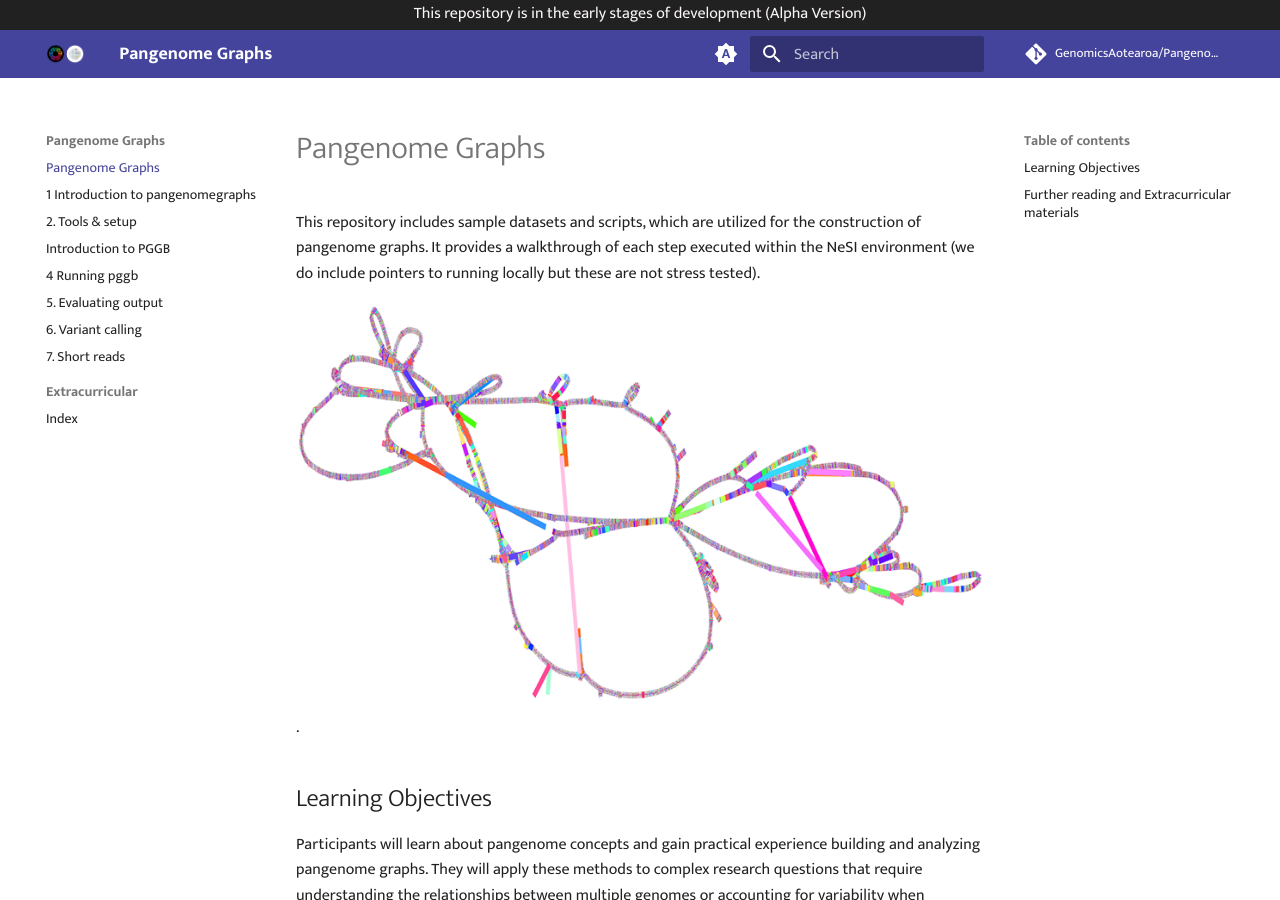
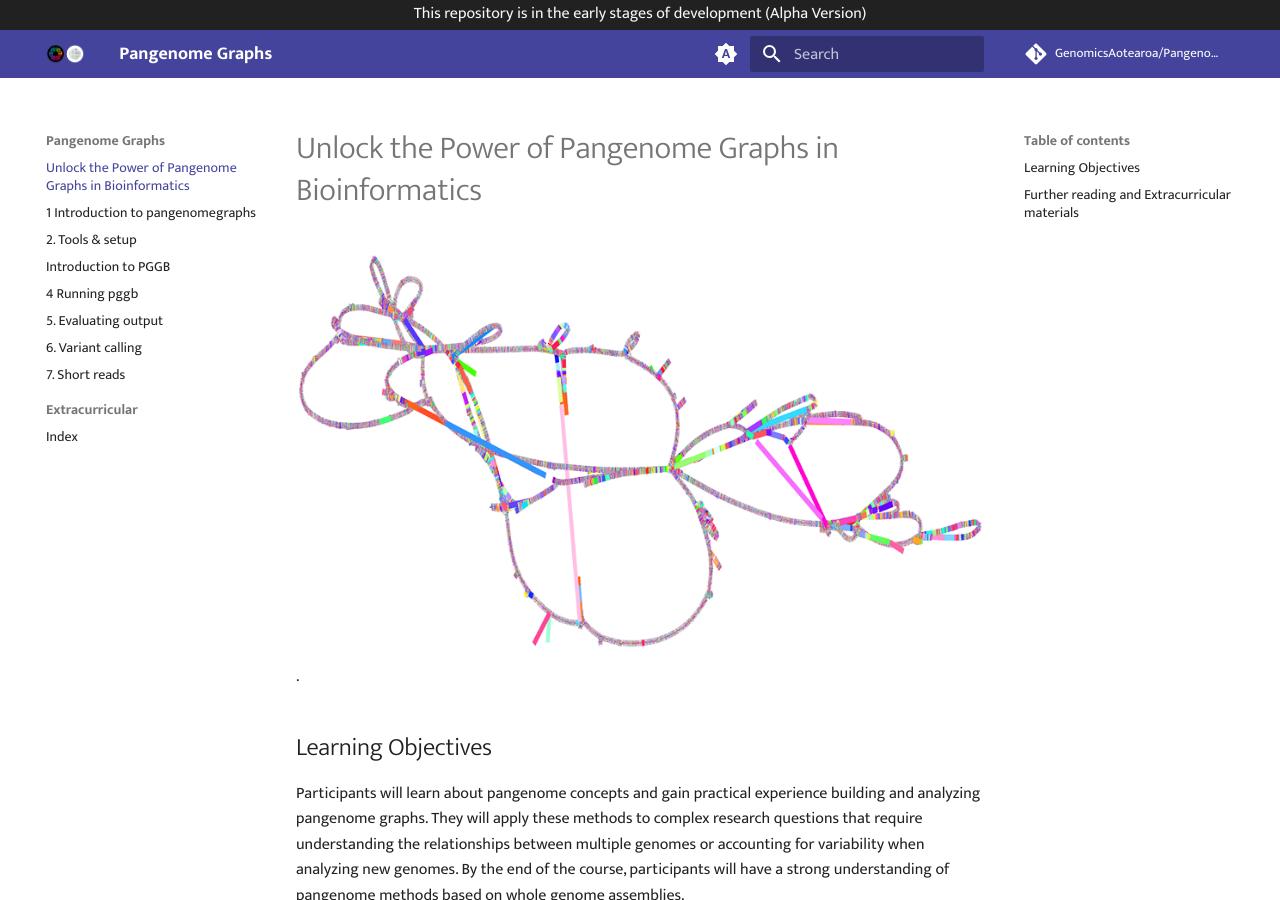
Before and after one commit to GenomicsAotearoa/Pangenome-Graphs-Workshop, an MkDocs documentation site: the page built from docs/index.md, in a window 1280 px wide and 900 px high. Built offline with MkDocs 1.6.1 and Material for MkDocs 9.7.7, drawn with Linux system fonts in a browser that asks for light colours; comment, search, counter and statistics services are not loaded.

Commit message:
Update index.md

```diff
--- a/docs/index.md
+++ b/docs/index.md
@@ -1,12 +1,7 @@
 
-# Pangenome Graphs
-
-This repository includes sample datasets and scripts, which are utilized for the construction of pangenome graphs.
-It provides a walkthrough of each step executed within the NeSI environment (we do include pointers to running locally but these are not stress tested).
+# Unlock the Power of Pangenome Graphs in Bioinformatics
 
 ![bacterial-pangenome](theme_figures/Genomegraphs_theme_figure130NM2D_20230703_small.png).
-
-
 
 ## Learning Objectives
 Participants will learn about pangenome concepts and gain practical experience building and analyzing pangenome graphs. They will apply these methods to complex research questions that require understanding the relationships between multiple genomes or accounting for variability when analyzing new genomes. By the end of the course, participants will have a strong understanding of pangenome methods based on whole genome assemblies.
```
